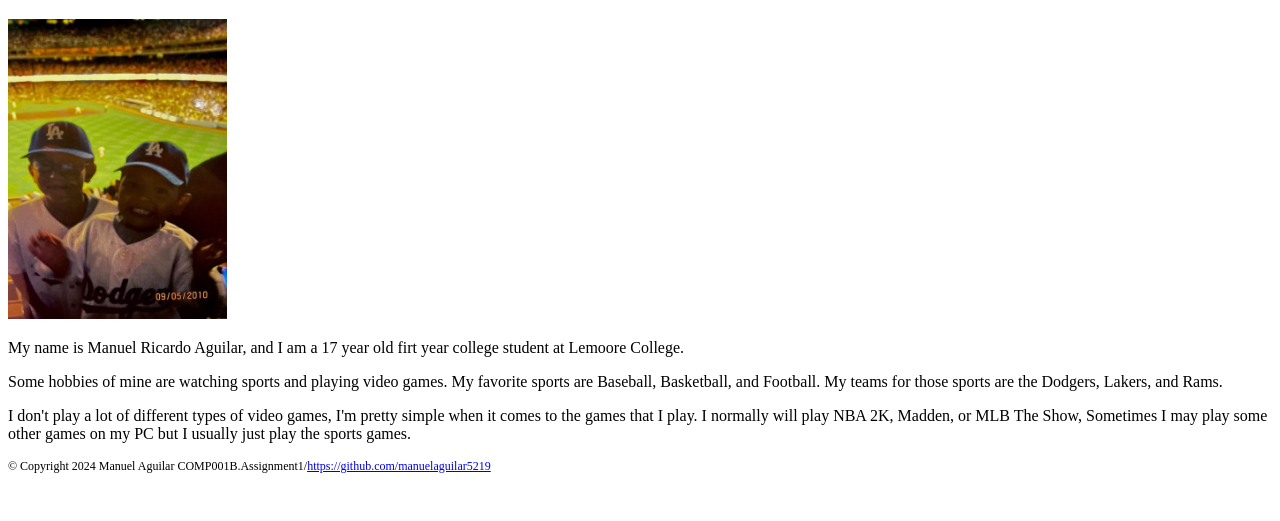
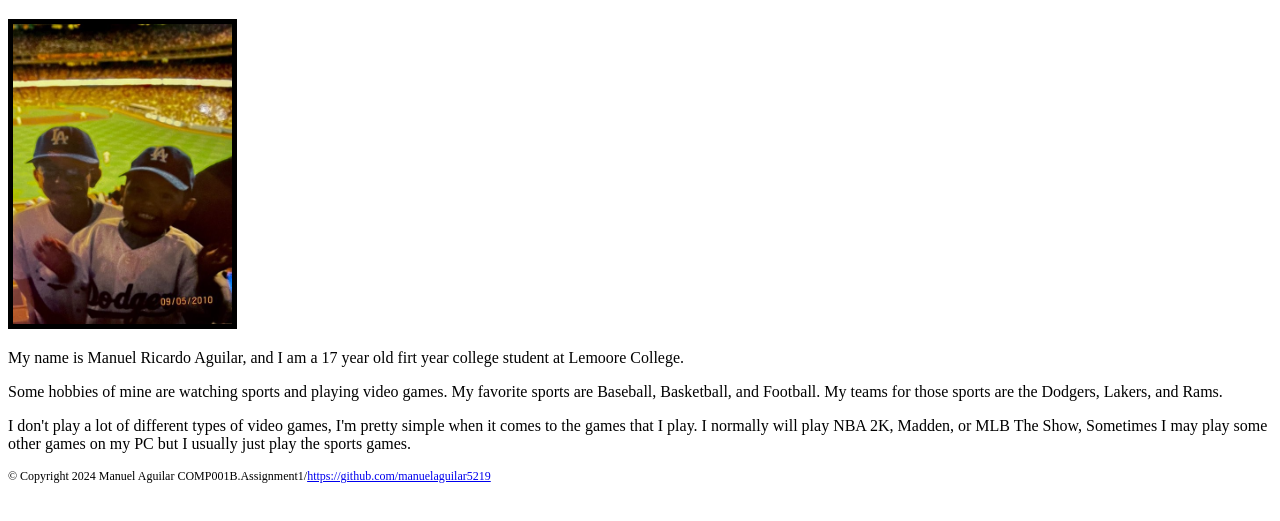
Before and after one commit to manuelaguilar5219/COMP001B.Assignment1, a plain HTML site: page about.html in a window 1280 px wide. Shown: the part 113-634 px from the top of the page. Drawn offline with Linux system fonts and the light colour scheme.

Commit message:
added border to image

```diff
--- a/main.css
+++ b/main.css
@@ -7,3 +7,6 @@ h1 {
 #copyright {
     font-size: 12px;
 }
+img {
+    border: 5px solid #000000;
+}
```
